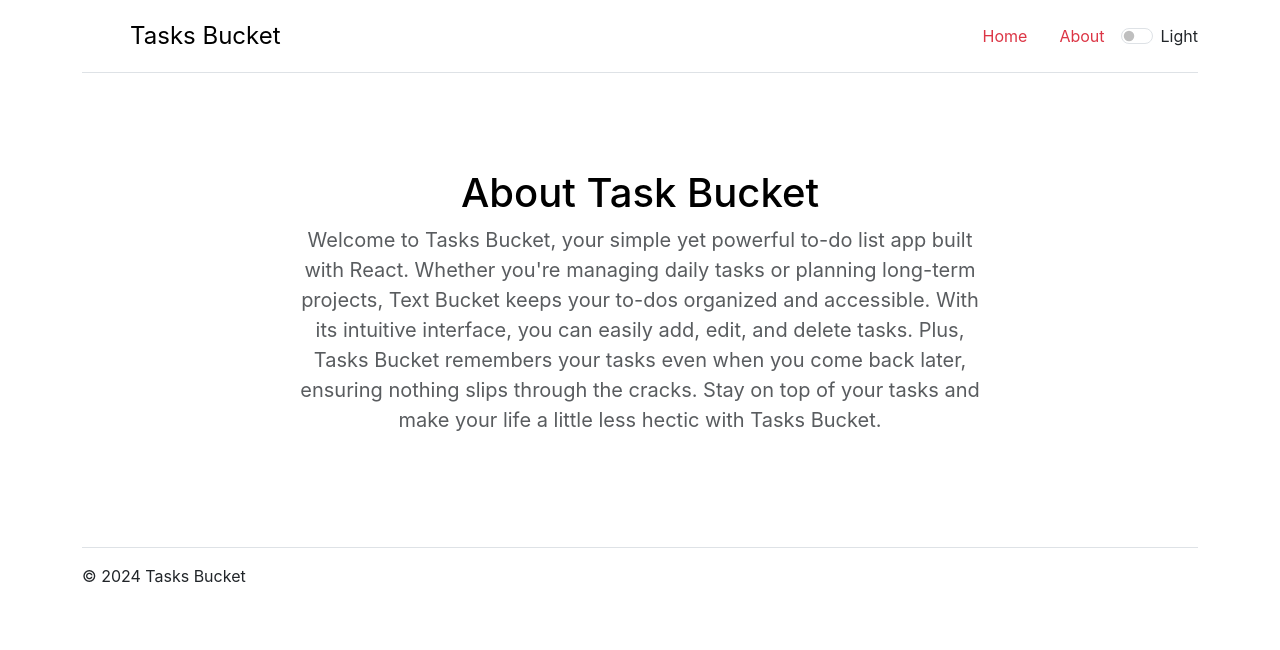
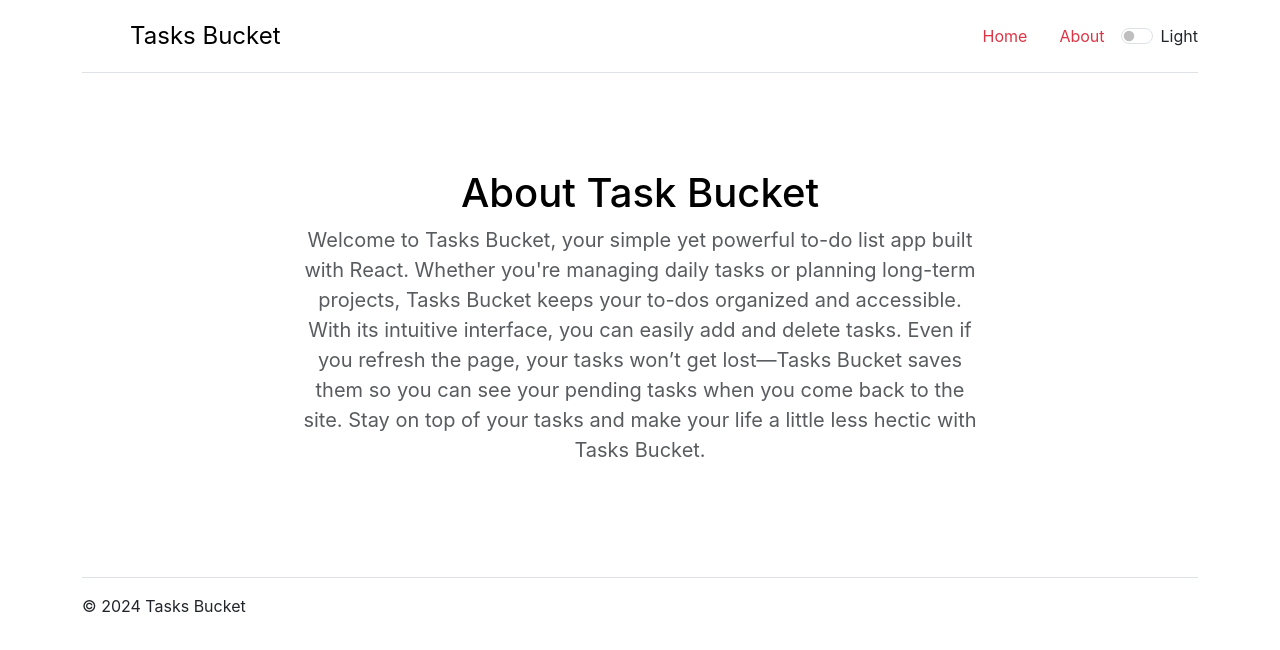
Before and after one commit to sujal-pawar/Tasks-Bucket, a React (Create React App) app: page /about in a window 1280 px wide. Shown: the top 650 px of the page. Built offline with nearby package versions, Linux system fonts and the light colour scheme.

Commit message:
Update About.js

```diff
--- a/src/Components/About.js
+++ b/src/Components/About.js
@@ -5,14 +5,14 @@ const About = () => {
     return (
         <div>
             <div className="container my-5" >
-                <div className="p-5 text-center rounded-3" >
+                <div className="p-5 text-center mb-3  rounded-3" >
                     <h1 className="text-body-emphasis">About Task Bucket</h1>
                     <p className="col-lg-8 mx-auto fs-5 text-muted">
-                        Welcome to Tasks Bucket, your simple yet powerful to-do list app built with React.
-                        Whether you're managing daily tasks or planning long-term projects, Text Bucket keeps your to-dos organized and accessible.
-                        With its intuitive interface, you can easily add, edit, and delete tasks.
-                        Plus, Tasks Bucket remembers your tasks even when you come back later, ensuring nothing slips through the cracks.
-                        Stay on top of your tasks and make your life a little less hectic with Tasks Bucket.
+                       Welcome to Tasks Bucket, your simple yet powerful to-do list app built with React.
+                       Whether you're managing daily tasks or planning long-term projects,
+                       Tasks Bucket keeps your to-dos organized and accessible. With its intuitive interface, you can easily add and delete tasks.
+                       Even if you refresh the page, your tasks won’t get lost—Tasks Bucket saves them so you can see your pending tasks when you come back to the site.
+                       Stay on top of your tasks and make your life a little less hectic with Tasks Bucket.
                     </p>
                 </div>
             </div>
```
